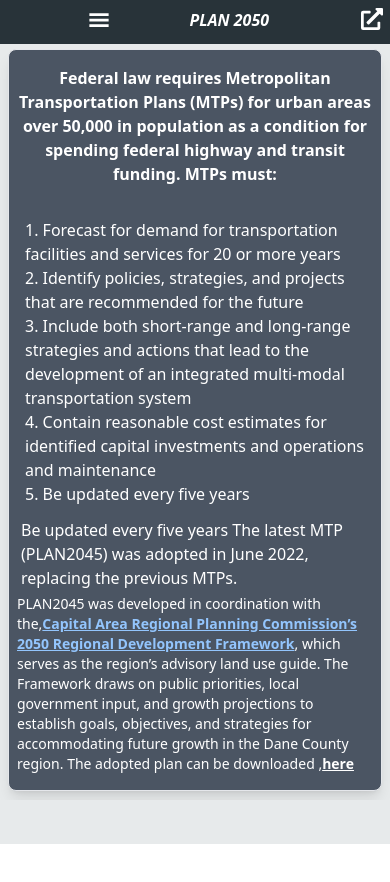
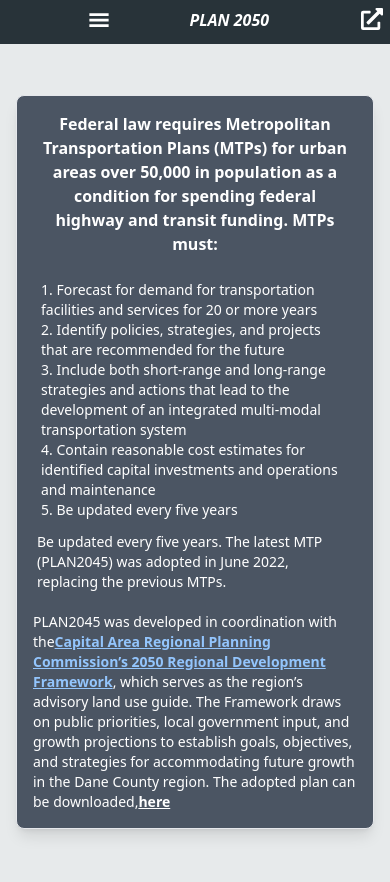
Before and after one commit to Prasanna018/plan-2050, a React (Vite) app: page /report in a window 390 px wide. Before the commit the page ends 844 px from the top, so only its background shows below. Built offline with nearby package versions, Linux system fonts and the light colour scheme.

Commit message:
new mobile

```diff
--- a/src/Pages/Report.jsx
+++ b/src/Pages/Report.jsx
@@ -1,55 +1,49 @@
-import React from 'react'
+import React from 'react';
 
 function Report() {
     return (
-        <div className='w-screen lg:h-[80vh] h-[90vh] lg:overflow-hidden overflow-y-auto sm:h-[60vh] flex justify-center items-center lg:p-1 p-2'>
+        <div className='w-full min-h-screen flex justify-center items-center px-4 sm:px-6 lg:px-8'>
+            <div className='border bg-gray-600 py-4 px-4 lg:px-8 lg:w-2/3 w-full rounded-lg shadow-lg flex flex-col items-center'>
+                <span className='text-center text-white font-bold sm:text-xl lg:text-2xl text-base px-2'>
+                    Federal law requires Metropolitan Transportation Plans (MTPs) for urban areas over 50,000 in population as a condition for spending federal highway and transit funding. MTPs must:
+                </span>
 
-            <div className='border bg-gray-600 py-4 px-2  lg:h-fit lg:w-2/3 rounded-lg shadow-lg flex h-fit  flex-col items-center lg:pt-0
-             '>
-                <span className='text-center lg:p-2 text-white font-bold sm:text-xl lg:text-2xl'>Federal law requires Metropolitan Transportation Plans (MTPs) for urban areas over 50,000 in population as a condition for spending federal highway and transit funding.  MTPs must:	</span>
-                <br></br>
+                <p className='mt-4 md:p-4 p-2 text-sm sm:text-base'>
+                    1. Forecast for demand for transportation facilities and services for 20 or more years
+                    <br />
+                    2. Identify policies, strategies, and projects that are recommended for the future
+                    <br />
+                    3. Include both short-range and long-range strategies and actions that lead to the development of an integrated multi-modal transportation system
+                    <br />
+                    4. Contain reasonable cost estimates for identified capital investments and operations and maintenance
+                    <br />
+                    5. Be updated every five years
+                    <br />
+                </p>
 
-                <p className='md:p-4 p-2'>1. Forecast for demand for transportation facilities and services for 20 or more years
-                    <br></br>
-                    2. Identify policies, strategies, and projects that are recommended for the future
-                    <br></br>
-                    3.  Include both short-range and long-range strategies and actions that lead to the development of an integrated multi-modal transportation system
-                    <br></br>
-                    4. Contain reasonable cost estimates for identified capital investments and operations and maintenance
-                    <br></br>
-                    5. Be updated every five years
-                    <br></br>
-                </p>
-                <span className='md:p-2 p-1'>Be updated every five years
-                    The latest MTP (PLAN2045) was adopted in June 2022, replacing the previous MTPs.</span>
+                <span className='md:p-2 p-1 text-sm'>
+                    Be updated every five years. The latest MTP (PLAN2045) was adopted in June 2022, replacing the previous MTPs.
+                </span>
 
-                <div className='text-sm'>
-
-
-                    <p className='text-sm'>
-                        PLAN2045 was developed in coordination with the,
-
-                        <a href='https://www.capitalarearpc.org/community-regional-development/regional-development-plan-update/' target='_blank'
+                <div className='mt-4 text-sm'>
+                    <p>
+                        PLAN2045 was developed in coordination with the
+                        <a
+                            href='https://www.capitalarearpc.org/community-regional-development/regional-development-plan-update/'
+                            target='_blank'
                             className='text-blue-300 underline font-semibold'
                         >
                             Capital Area Regional Planning Commission’s 2050 Regional Development Framework
                         </a>
-                        , which serves as the region’s advisory land use guide. The Framework draws on public priorities, local government input, and growth projections to establish goals, objectives, and strategies for accommodating future growth in the Dane County region.
-                        The adopted plan can be downloaded ,
-
-                        <a href='../../public/report_pdf.pdf' target='_blank' className=' font-semibold underline'>
-
+                        , which serves as the region’s advisory land use guide. The Framework draws on public priorities, local government input, and growth projections to establish goals, objectives, and strategies for accommodating future growth in the Dane County region. The adopted plan can be downloaded,
+                        <a href='../../public/report_pdf.pdf' target='_blank' className='font-semibold underline'>
                             here
                         </a>
-
                     </p>
                 </div>
-
             </div>
-
-
-        </div >
-    )
+        </div>
+    );
 }
 
-export default Report
+export default Report;
```
